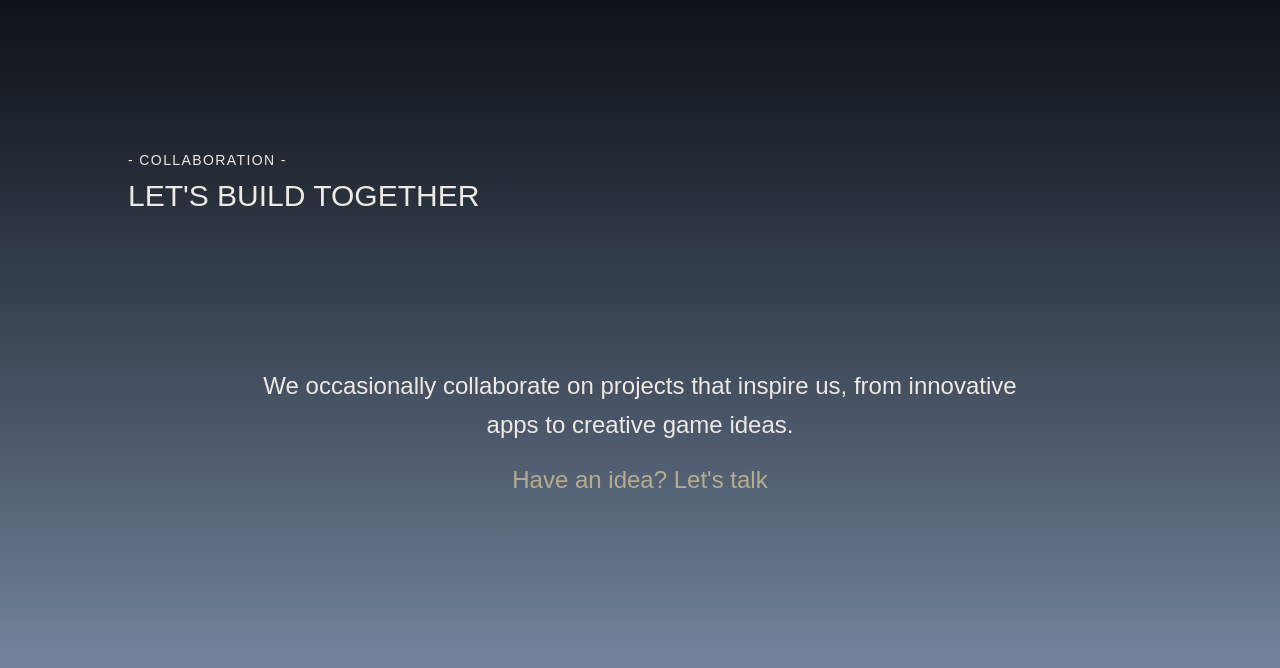
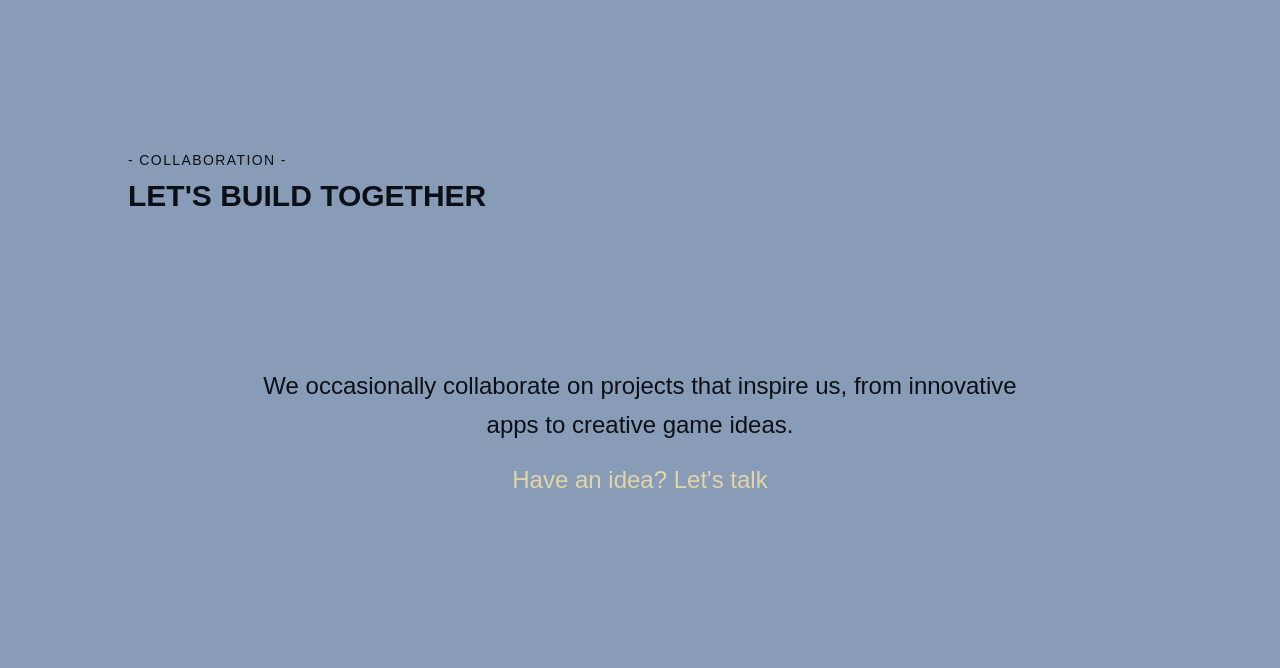
Before and after one commit to Rivridis/rivridis-website, a Next.js app: page / in a window 1280 px wide. Shown: the part 2412-3080 px from the top of the page. Built offline with nearby package versions, Linux system fonts and the light colour scheme.

Commit message:
scroll animation

```diff
--- a/package.json
+++ b/package.json
@@ -20,6 +20,7 @@
     "react": "^19.0.0",
     "react-dom": "^19.0.0",
     "react-hook-form": "^7.57.0",
+    "react-intersection-observer": "^9.16.0",
     "tailwind-merge": "^3.3.0",
     "terminal-in-react": "^4.3.1",
     "tw-animate-css": "^1.3.4"
--- /dev/null
+++ b/src/app/components/background.js
@@ -0,0 +1,38 @@
+"use client";
+
+import { motion, useScroll, useTransform, useSpring } from "framer-motion";
+import { useRef } from "react";
+
+export default function SmoothBackgroundWrapper({ children }) {
+  const ref = useRef(null);
+  const { scrollYProgress } = useScroll({
+    target: ref,
+    offset: ["0.5 0.5", "0.6 0.6"],
+    // start changing around 50% in view, fully changed before bottom
+  });
+
+  // Smooth easing of scroll
+  const smoothProgress = useSpring(scrollYProgress, {
+    stiffness: 200,
+    damping: 30,
+    restDelta: 0.001,
+  });
+
+  // Map scroll progress to colors
+  const backgroundColor = useTransform(
+    smoothProgress,
+    [0, 1],
+    ["#0C1016", "#889cb8"],
+    { clamp: true }
+  );
+
+  return (
+    <motion.div
+      ref={ref}
+      style={{ backgroundColor }}
+      className="w-full min-h-screen"
+    >
+      {children}
+    </motion.div>
+  );
+}
--- a/src/app/page.js
+++ b/src/app/page.js
@@ -1,14 +1,9 @@
 "use client"
-import Image from "next/image";
+
 import Navbar from "./components/navbar";
 import Footer from "./components/footer";
-import HeroTitle from "./components/title";
-import { motion } from "framer-motion";
+import SmoothBackgroundWrapper from "./components/background";
 
-const slideUp = {
-  hidden: { opacity: 0, y: 50 },
-  visible: { opacity: 1, y: 0, transition: { duration: 0.6 } }
-};
 
 export default function Home() {
   return (
@@ -74,8 +69,9 @@ export default function Home() {
         </div>
       </section>
 
+      <SmoothBackgroundWrapper>
       {/*Portfolio Section */}
-      <section className="min-h-screen bg-[#0C1016] text-gray-200 flex px-8 py-16 items-center justify-center">
+      <section className="min-h-screen text-gray-200 flex px-8 py-16 items-center justify-center">
         <div className="w-5xl space-y-6 flex flex-col ">
           <div>
             <p className="text-sm text-[#ede9e5] tracking-widest">- PORTFOLIO -</p>
@@ -114,29 +110,33 @@ export default function Home() {
         </div>
       </section>
 
-       {/* Collaboration Section */}
-        <section className="min-h-screen bg-linear-to-t to-[#0C1016] from-[#889cb8] text-gray-200 flex px-8 py-16 items-center justify-center">
-        <div className="max-w-5xl space-y-6 ">
+      {/* Collaboration Section with smooth transition */}
+
+        <section className="min-h-screen flex items-center justify-center px-8 py-16 text-[#0C1016]">
+          <div className="max-w-5xl space-y-6">
             <div>
-            <p className="text-sm text-[#ede9e5] tracking-widest">- COLLABORATION -</p>
-            <h2 className="text-2xl text-[#ede9e5] md:text-3xl mt-2">
+              <p className="text-sm tracking-widest">- COLLABORATION -</p>
+              <h2 className="text-2xl md:text-3xl mt-2 font-semibold">
                 LET'S BUILD TOGETHER
               </h2>
             </div>
 
-          <div className="space-y-4 leading-relaxed text-xl md:text-2xl text-[#ede9e5] md:py-32">
+            <div className="space-y-4 leading-relaxed text-xl md:text-2xl md:py-32">
               <p className="md:text-center md:px-32">
                 We occasionally collaborate on projects that inspire us, from innovative apps to creative game ideas.
               </p>
-
               <p className="md:text-center">
-              <a href="/contact" className="text-[#B6AD90] font-medium hover:text-[#006eff] transition-colors">Have an idea? Let's talk</a>
+                <a
+                  href="/contact"
+                  className="text-[#e2d5a6] font-medium hover:text-[#006eff] transition-colors"
+                >
+                  Have an idea? Let's talk
+                </a>
               </p>
-
-
             </div>
           </div>
         </section>
+      </SmoothBackgroundWrapper>
 
     <Footer />
   </div>
```
Also changed, not shown: 1 other file (tests, documents, lock files or other folders). Lines whose indentation alone changed are shown as unchanged.
